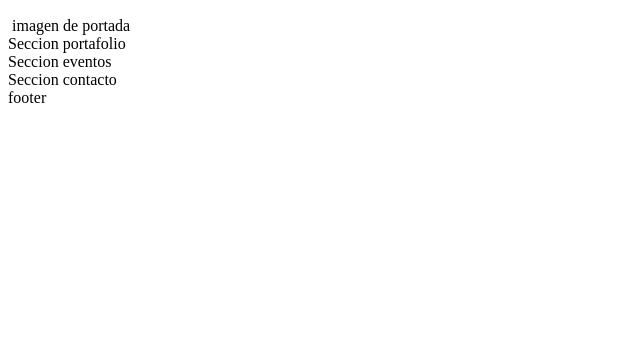
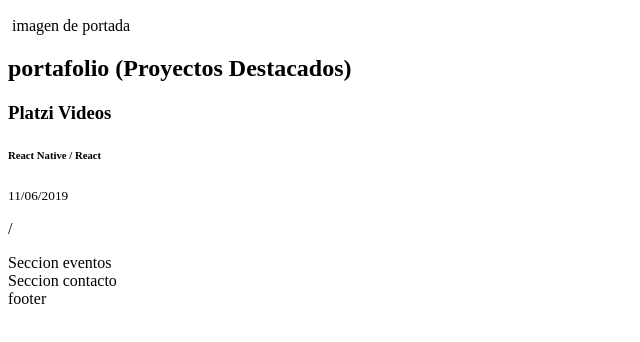
Before and after one commit to Olucas7/PortfolioWeb, a plain HTML site: page index.html in a window 1280 px wide. Shown: the part 174-516 px from the top of the page, without its empty margins (0-640 px from the left). Drawn offline with Linux system fonts and the light colour scheme.

Commit message:
etiqueta small dentro de un parrafo

```diff
--- a/index.html
+++ b/index.html
@@ -25,7 +25,16 @@
       </h1>
       <img> imagen de portada
     </section>
-    <section>Seccion portafolio</section>
+    <section>
+      <h2>portafolio (Proyectos Destacados)</h2>
+      <article>
+        <h3>Platzi Videos</h3>
+        <h6>React Native / React</h6>
+        <p><small>11/06/2019</small></p>/
+        <p></p>
+        <p></p>
+      </article>
+    </section>
     <section>Seccion eventos</section>
     <section>Seccion contacto</section>
     <footer>footer</footer>
```
